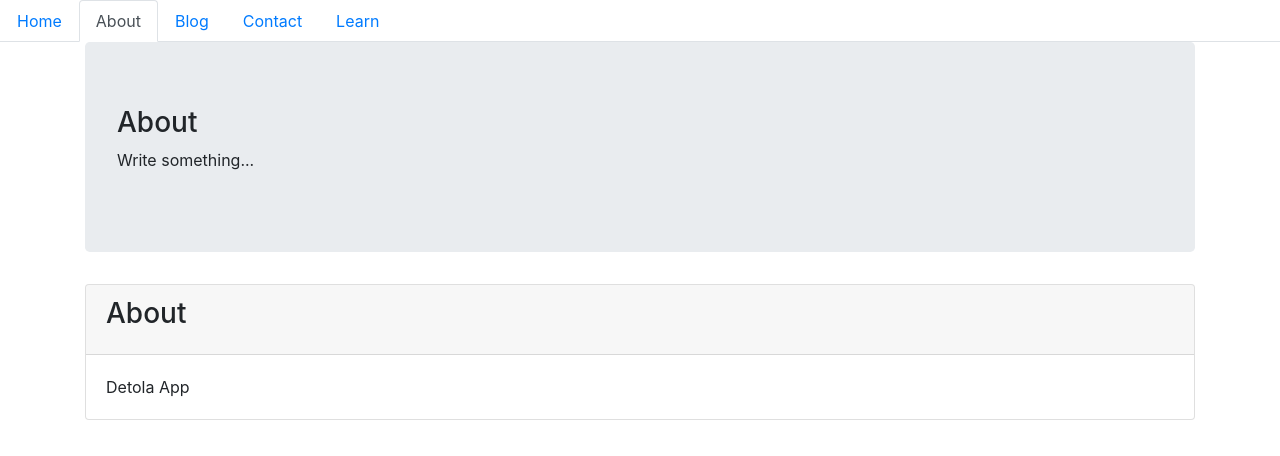
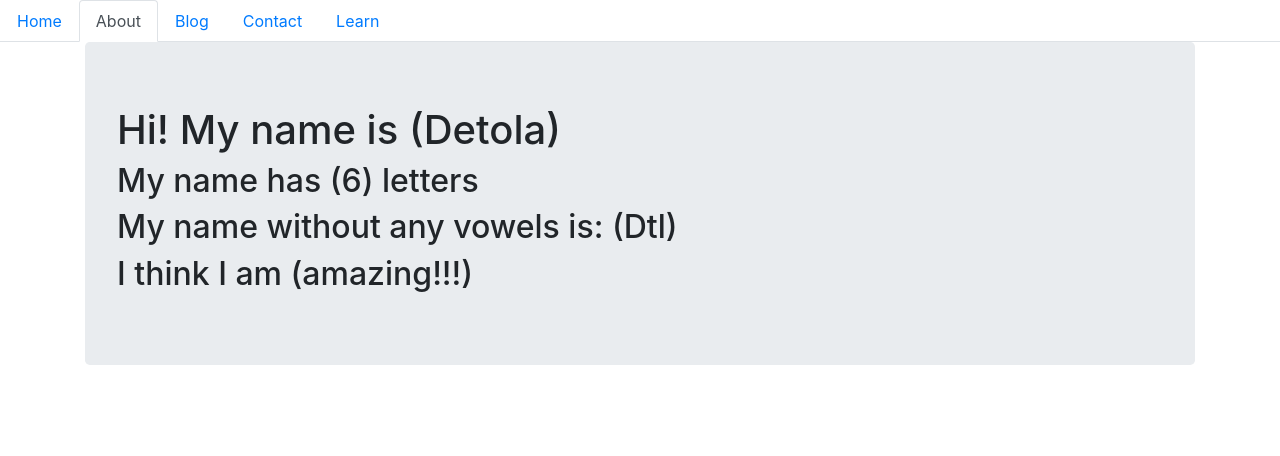
Before and after one commit to adeadu555/DetolaApp, a React (Create React App) app in the folder detolaapp/: page /about in a window 1280 px wide. Shown: the top 456 px of the page. Built offline with nearby package versions, Linux system fonts and the light colour scheme.

Commit message:
updated About.js

```diff
--- a/detolaapp/src/components/pages/About.js
+++ b/detolaapp/src/components/pages/About.js
@@ -1,27 +1,31 @@
 import React from "react";
 
-function About(){
-    return (
-        <div className="container">
+const name = "Detola";
+const thoughts = "amazing!!!";
+
+const stripVowels = str => {
+  const vowels = ["a", "e", "i", "o", "u"];
+  let result = "";
+
+  for (let i = 0; i < str.length; i++) {
+    if (!vowels.includes(str[i].toLowerCase())) {
+      result += str[i];
+    }
+  }
+  return result;
+};
+
+function About() {
+  return (
+    <div className="main-container">
+      <div className="container">
         <div className="jumbotron">
-        <div>
-        <h3>About</h3>
-        <p>
-            Write something...
-        </p>
+          <h1>Hi! My name is ({name})</h1>
+          <h2>My name has ({name.length}) letters</h2>
+          <h2>My name without any vowels is: ({stripVowels(name)})</h2>
+          <h2>I think I am ({thoughts})</h2>
         </div>
-
-        </div>
-        <div className="card">
-            <div className="card-header">
-               <h3 className="card-title">About</h3>
-            </div>
-            <div className="card-body">
-                <p className="card-text">Detola App</p>
-            </div>
-
-        </div>
-
+      </div>
     </div>
 
   );
--- a/detolaapp/src/components/pages/Counter.js
+++ b/detolaapp/src/components/pages/Counter.js
@@ -25,7 +25,7 @@ class Counter extends React.Component {
             <b>Click Increment button to increase count and the Decrement button to reduce count!</b>
           </div>
           <div className="card-body">
-            <p className="card-text">Click Count: {this.state.count}</p>
+            <p className="card-text"><b>Click Count: {this.state.count}</b></p>
             <button className="btn btn-primary" onClick={this.handleIncrement}>
               Increment
             </button>{" "}
```
